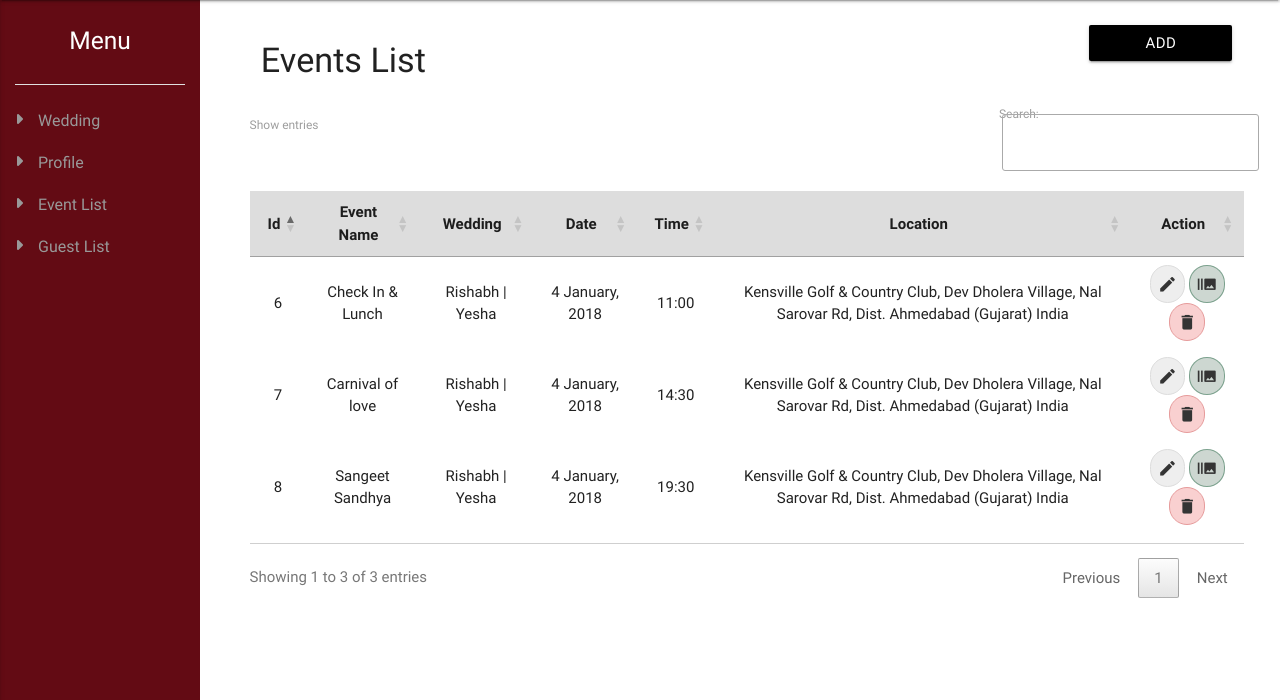
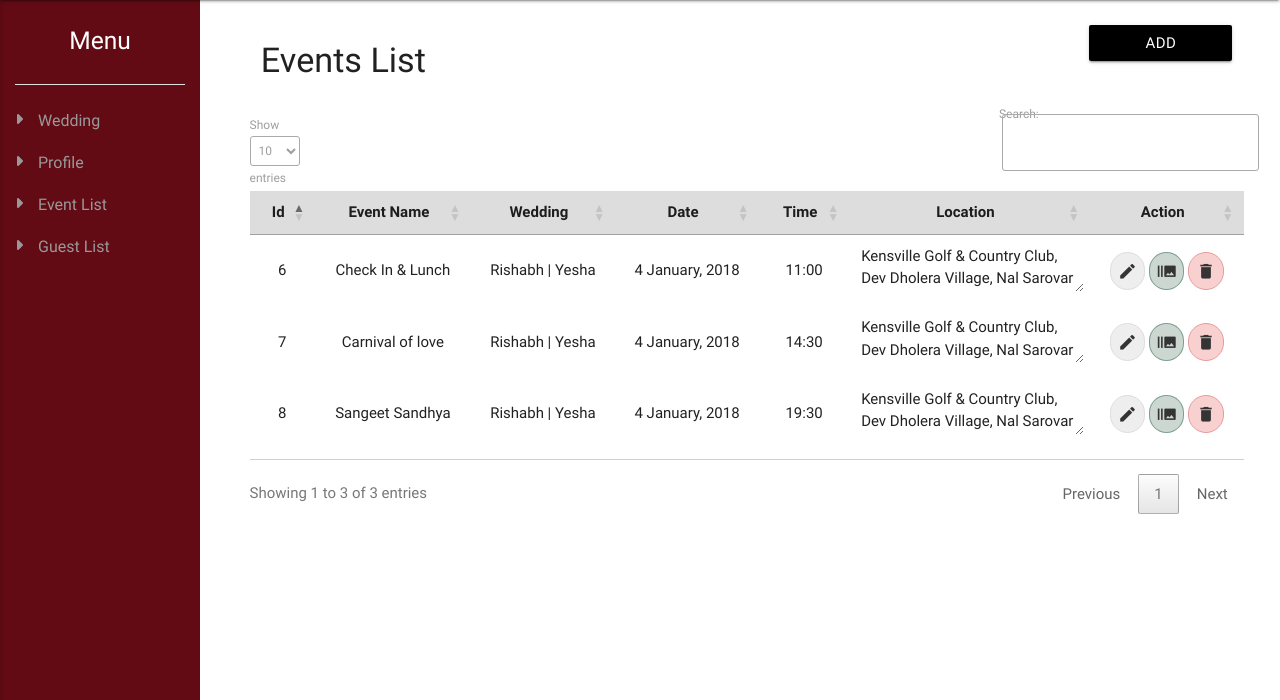
Before and after one commit to AnkitaPatel994/momentweddingWeb, a CodeIgniter app: page /moment-wedding/admin/eventsList in a window 1280 px wide. Shown: the part 100-800 px from the top of the page. Run offline with CodeIgniter, Linux system fonts and the light colour scheme; the visitor is signed in with stand-in values (Sample User, id 1); data comes from the database, SQL or seed files in the repository; some libraries are stand-ins or nearby versions.

Commit message:
GUSETS Events

```diff
--- a/application/config/config.php
+++ b/application/config/config.php
@@ -24,7 +24,7 @@ defined('BASEPATH') OR exit('No direct script access allowed');
 |
 */
 
-$config['base_url'] = 'http://localhost/moments-wedding/';
+$config['base_url'] = 'http://localhost/moment-wedding/';
 
 /*
 |--------------------------------------------------------------------------
--- a/application/views/RSVPDashboard.php
+++ b/application/views/RSVPDashboard.php
@@ -35,7 +35,7 @@
  <div class="weddingDetails-area">
   <div class="page-header">
     <div class="row">
-      <div class="page-title col s6 m10"><h4>Wedding Management</h4></div>
+      <div class="page-title col s6 m10"><h4>RSVP Management</h4></div>
      <!--  <div class="page-button col s6 m2">
         <a class="waves-effect waves-light btn black modal-trigger" href="#weddingModal">Add Wedding</a>
       </div> -->
--- a/application/views/eventsList.php
+++ b/application/views/eventsList.php
@@ -31,7 +31,7 @@
 			            <td><?php echo $allEventsRow['weddingName']; ?></td>
 			            <td><?php echo $allEventsRow['date']; ?></td>
 			            <td><?php echo $allEventsRow['time']; ?></td>
-			            <td><?php echo $allEventsRow['location']; ?></td>
+			            <td><textarea><?php echo $allEventsRow['location']; ?></textarea></td>
 			            <td><a href="#EditeventList" data-event-id=<?php echo $allEventsRow['id']; ?> class="btn-flat btn-edit waves-effect waves-light btn modal-trigger"><i class="material-icons">edit</i></a>
 			            <a href="#EditeventGallery" class="btn-flat btn-gallery waves-effect waves-light btn modal-trigger"><i class="material-icons">burst_mode</i></a>
 			            <a href="#editProfile" data-event-id=<?php echo $allEventsRow['id']; ?> class="btn-flat btn-delete waves-effect waves-light btn modal-trigger"><i class="material-icons">delete</i></a></td>
--- a/application/views/includes/admin-header.php
+++ b/application/views/includes/admin-header.php
@@ -62,7 +62,7 @@
         padding: 10px;
     }
     hr {
-        border-color: #000;
+        border-color: rgba(0, 0, 0, 0.07);
     }
      #sidenav-overlay{
       z-index: 1;
--- a/html/css/eventsList.css
+++ b/html/css/eventsList.css
@@ -27,6 +27,15 @@
 }
 textarea{
 	border: none;
+}
+.dataTables_length select{
+    display: block;
+    background-color: rgba(255, 255, 255, 0.9);
+    width: 50px;
+    padding: 5px;
+    border: 1px solid rgba(0, 0, 0, 0.20);
+    border-radius: 2px;
+    height: 2rem;
 }
 .btn-edit {
     background: #EEE;
```
Also changed, not shown: application/views/allEventByWedding.php (+4 -3 lines), html/css/rsvp.css (+27 -3 lines).
